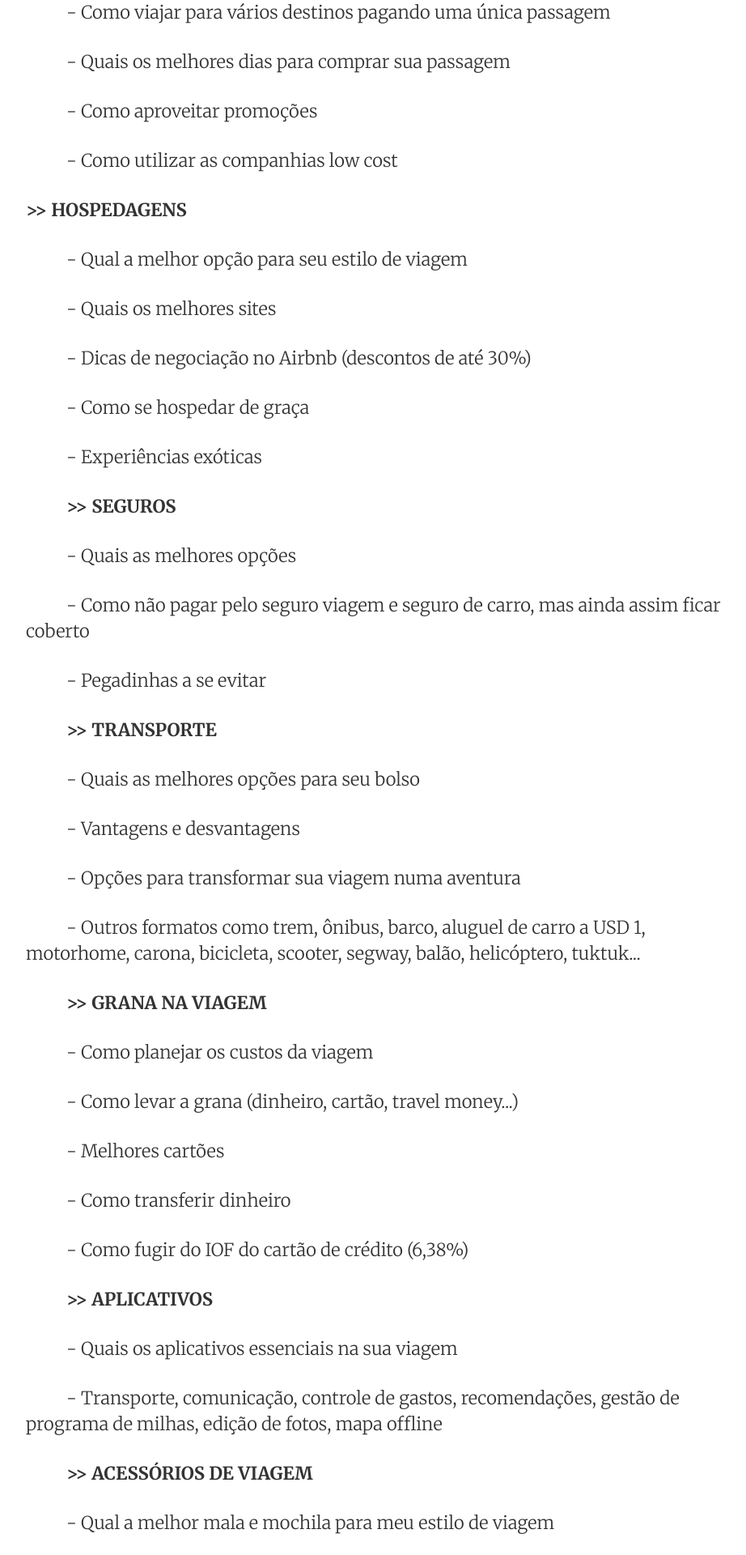
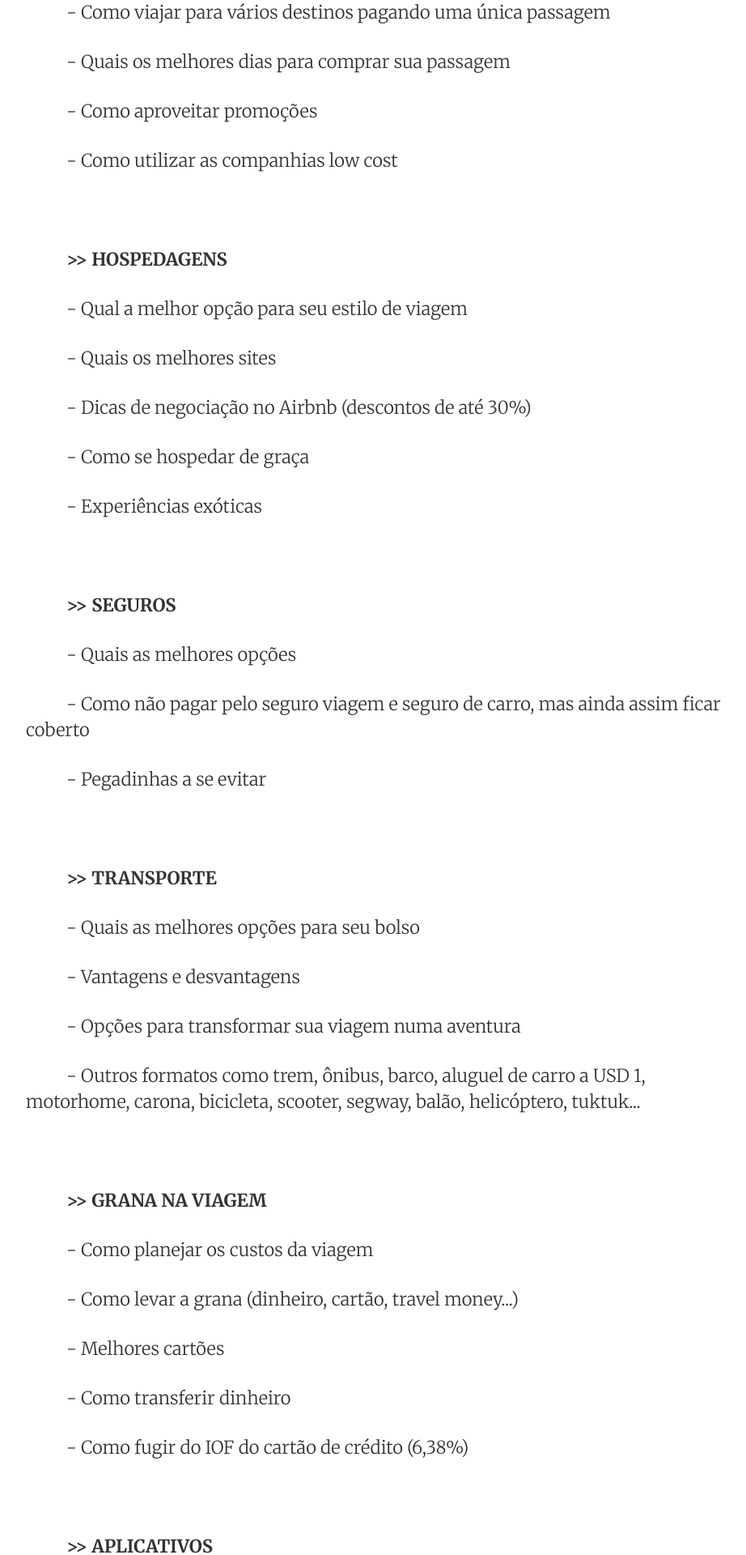
Before and after one commit to ianborges/hackeandosuaviagem, a Jekyll site: the page built from index.html, in a window 1280 px wide. Shown: the part 3822-5742 px from the top of the page at 81% size, without its empty margins (177-1099 px from the left). Built offline with Jekyll 4.4.1, drawn with Linux system fonts in a browser that asks for light colours; the list of posts is cut into pages by our own code.

Commit message:
Update index.html

```diff
--- a/index.html
+++ b/index.html
@@ -100,47 +100,47 @@
         <p>- Quais os melhores dias para comprar sua passagem</p>
         <p>- Como aproveitar promoções</p>
         <p>- Como utilizar as companhias low cost</p
-
-        <p><strong>>> HOSPEDAGENS</strong></p>
+	<p>&nbsp;</p>
+	<p><strong>>> HOSPEDAGENS</strong></p>
         <p>- Qual a melhor opção para seu estilo de viagem</p>
         <p>- Quais os melhores sites</p>
         <p>- Dicas de negociação no Airbnb (descontos de até 30%)</p>
         <p>- Como se hospedar de graça</p>
         <p>- Experiências exóticas</p>
-
+	<p>&nbsp;</p>
         <p><strong>>> SEGUROS</strong></p>
         <p>- Quais as melhores opções</p>
         <p>- Como não pagar pelo seguro viagem e seguro de carro, mas ainda assim ficar coberto</p>
         <p>- Pegadinhas a se evitar</p>
-
+	<p>&nbsp;</p>
         <p><strong>>> TRANSPORTE</strong></p>
         <p>- Quais as melhores opções para seu bolso</p>
         <p>- Vantagens e desvantagens</p>
         <p>- Opções para transformar sua viagem numa aventura</p>
         <p>- Outros formatos como trem, ônibus, barco, aluguel de carro a USD 1, motorhome, carona, bicicleta, scooter, segway, balão, helicóptero, tuktuk...</p>
-
+	<p>&nbsp;</p>
         <p><strong>>> GRANA NA VIAGEM</strong></p>
         <p>- Como planejar os custos da viagem</p>
         <p>- Como levar a grana (dinheiro, cartão, travel money...)</p>
         <p>- Melhores cartões</p>
         <p>- Como transferir dinheiro</p>
 	<p>- Como fugir do IOF do cartão de crédito (6,38%)</p>
-
+        <p>&nbsp;</p>
         <p><strong>>> APLICATIVOS</strong></p>
         <p>- Quais os aplicativos essenciais na sua viagem</p>
  	<p>- Transporte, comunicação, controle de gastos, recomendações, gestão de programa de milhas, edição de fotos, mapa offline</p>
-
+	<p>&nbsp;</p>
         <p><strong>>> ACESSÓRIOS DE VIAGEM</strong></p>
 	<p>- Qual a melhor mala e mochila para meu estilo de viagem</p>
 	<p>- Que tipo de roupas e calçados deve levar</p>
 	<p>- Quais eletrônicos: e-book reader, smartphone, drone, camera GO PRO</p>
 	<p>- Outros itens essenciais: SIM card para o celular, adaptadores de tomada</p>
-
+        <p>&nbsp;</p>
         <p><strong>>> PROGRAMA DE MILHAS</strong></p>
 	<p>- Como fazer</p>
         <p>- Cash back</p>
         <p>- Como ganhar com indicações</p>
-
+        <p>&nbsp;</p>
         <p><strong>>> EXPERIÊNCIAS LOCAIS</strong></p>
 	<p>- Como SEMPRE conseguir as melhores dicas locais</p>
 	<p>- Sites e apps</p>
```
